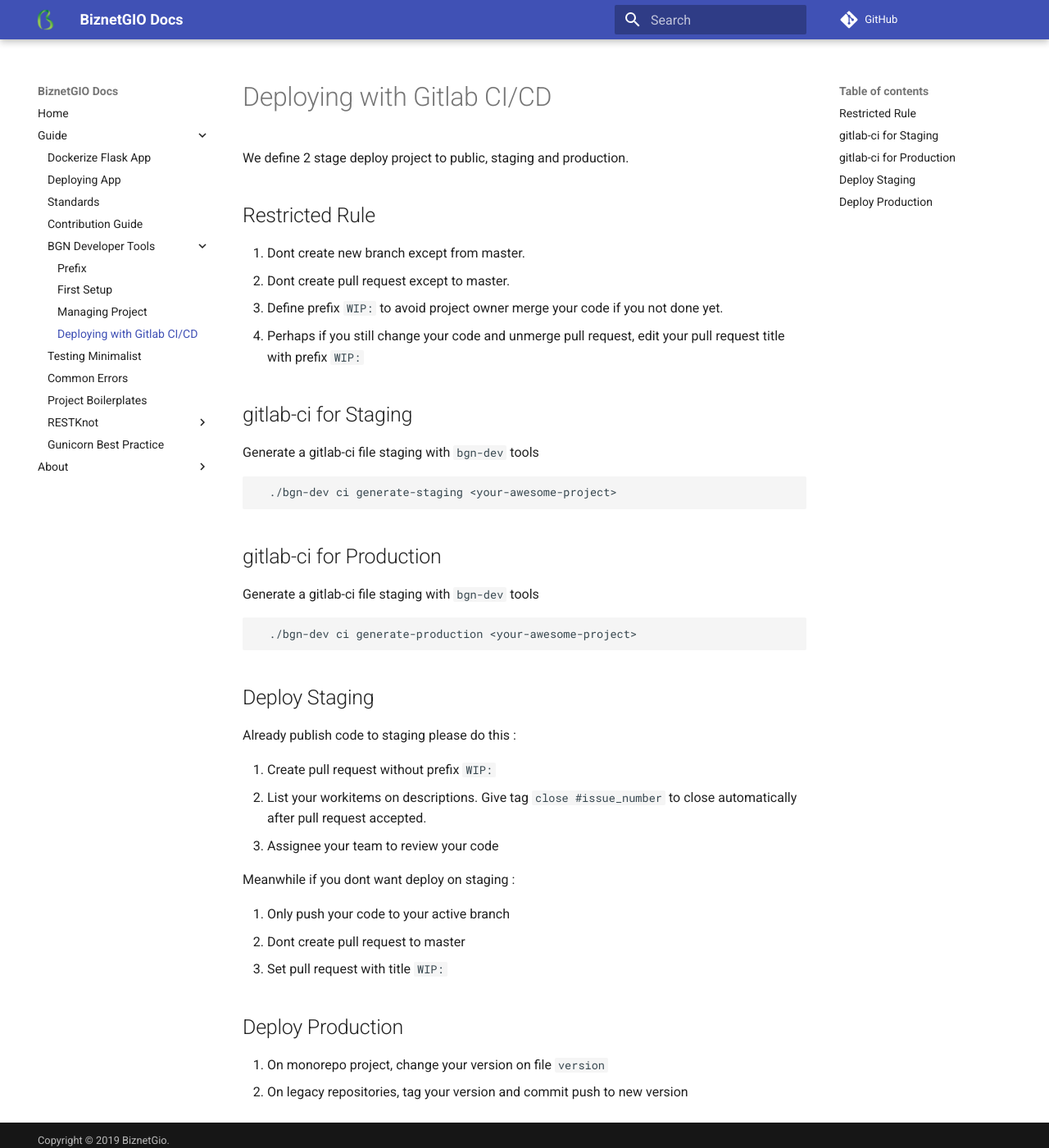
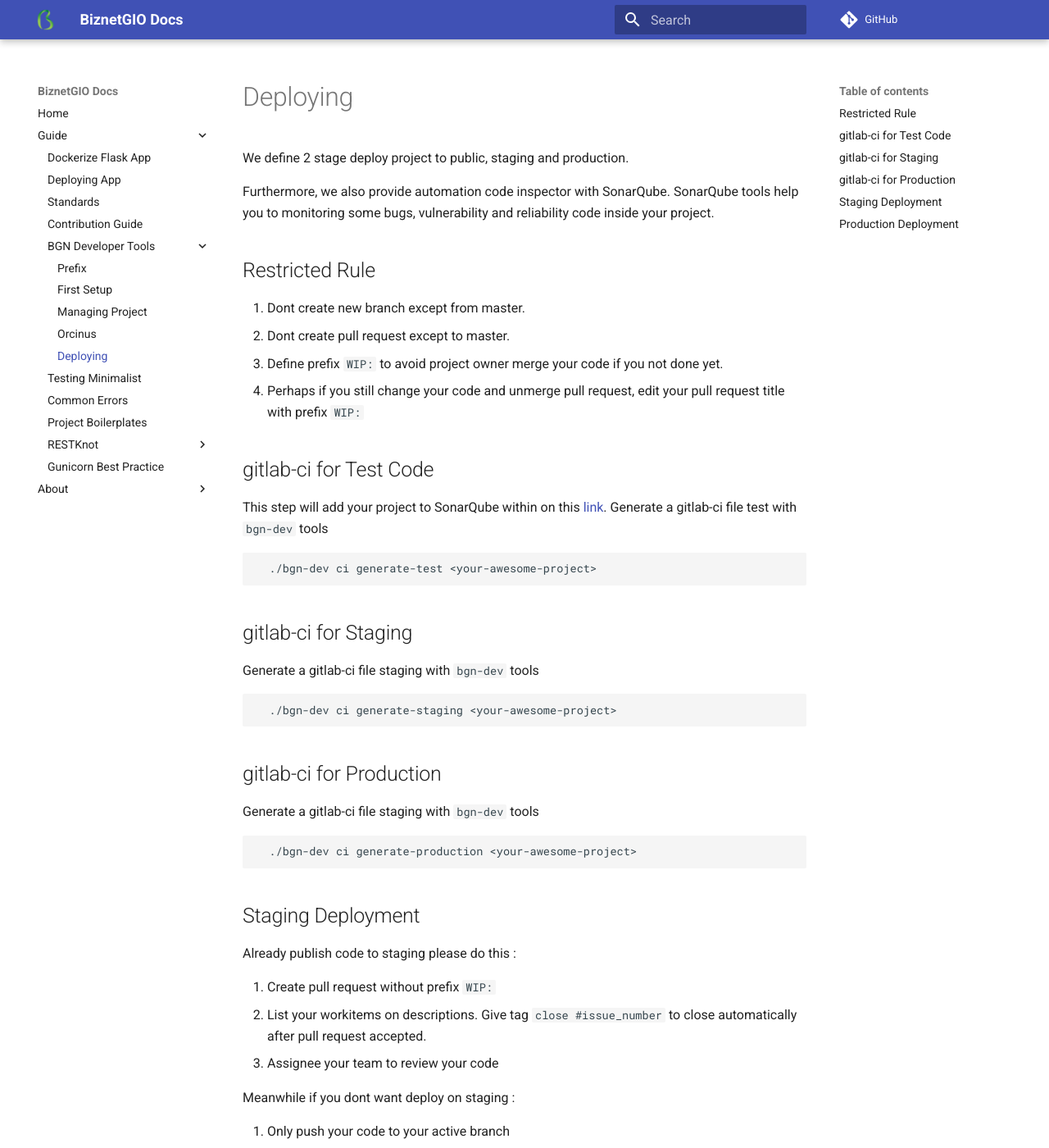
Before and after one commit to BiznetGIO/biznetgio.github.io, an MkDocs documentation site: the page built from docs/guide/gitlab-ci.md, in a window 1280 px wide and 1400 px high. Shown: the whole window at 82% size. Built offline with MkDocs 1.6.1 and Material for MkDocs 9.7.7, drawn with Linux system fonts in a browser that asks for light colours; comment, search, counter and statistics services are not loaded; some of the changed text lies outside the part shown.

Commit message:
Add: orcinus file docs and sonarqube docs

````diff
--- a/docs/guide/gitlab-ci.md
+++ b/docs/guide/gitlab-ci.md
@@ -1,4 +1,7 @@
 We define 2 stage deploy project to public, staging and production.
+
+Furthermore, we also provide automation code inspector with SonarQube.
+SonarQube tools help you to monitoring some bugs, vulnerability and reliability code inside your project.
 
 
 ## Restricted Rule
@@ -8,6 +11,13 @@ We define 2 stage deploy project to public, staging and production.
 4. Perhaps if you still change your code and unmerge pull request,
    edit your pull request title with prefix `WIP:`
 
+
+## gitlab-ci for Test Code
+This step will add your project to SonarQube within on this [link](https://cq.biznetgio.dev/).
+Generate a gitlab-ci file test with `bgn-dev` tools
+```bash
+  ./bgn-dev ci generate-test <your-awesome-project>
+```
 
 ## gitlab-ci for Staging
 Generate a gitlab-ci file staging with `bgn-dev` tools
@@ -21,7 +31,7 @@ Generate a gitlab-ci file staging with `bgn-dev` tools
   ./bgn-dev ci generate-production <your-awesome-project>
 ```
 
-## Deploy Staging
+## Staging Deployment
 Already publish code to staging please do this :
 
 1. Create pull request without prefix `WIP:`
@@ -35,6 +45,6 @@ Meanwhile if you dont want deploy on staging :
 2. Dont create pull request to master
 3. Set pull request with title `WIP:`
 
-## Deploy Production
+## Production Deployment
 1. On monorepo project, change your version on file `version`
 2. On legacy repositories, tag your version and commit push to new version
--- a/mkdocs.yml
+++ b/mkdocs.yml
@@ -23,7 +23,8 @@ nav:
             - Prefix: guide/bgn-dev-welcome.md
             - First Setup: guide/bgn-dev-initiliaze.md
             - Managing Project: guide/bgn-dev-manage-project.md
-            - Deploying with Gitlab CI/CD : guide/gitlab-ci.md
+            - Orcinus: guide/bgn-dev-orcinus.md
+            - Deploying: guide/gitlab-ci.md
         - Testing Minimalist: guide/test-minimalist.md
         - Common Errors: guide/common-errors.md
         - Project Boilerplates: guide/boilerplates.md
````
Also changed, not shown: docs/guide/bgn-dev-manage-project.md (+1 -1 lines), docs/guide/bgn-dev-orcinus.md (added, +21 -0 lines), docs/guide/bgn-dev-welcome.md (+6 -1 lines).
